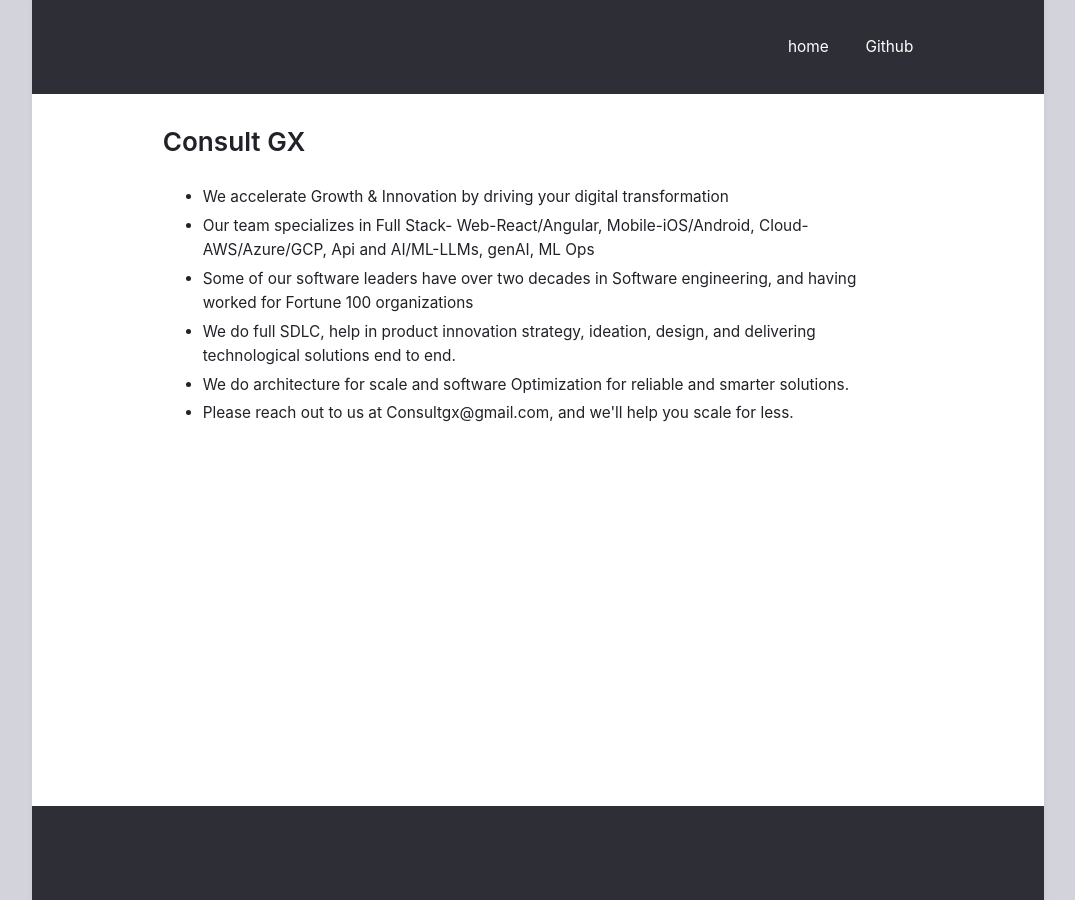
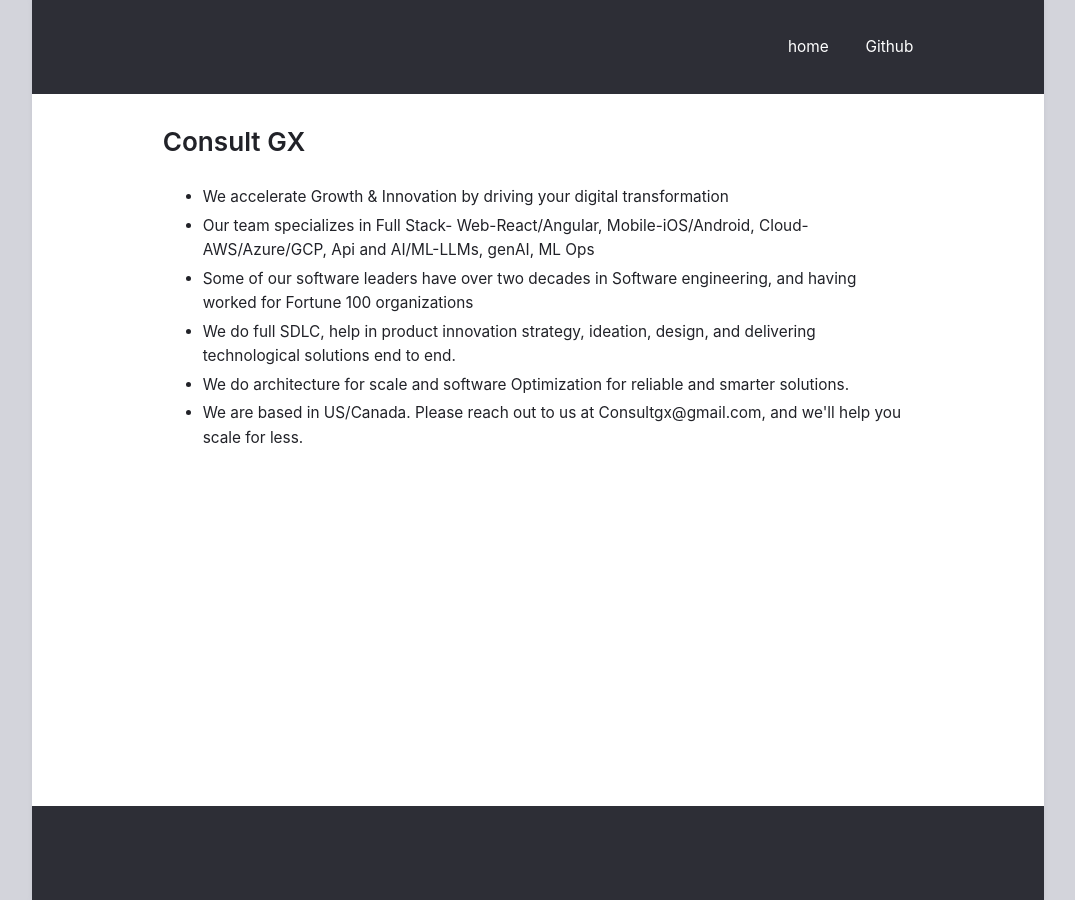
Before and after one commit to consultgx/consultgx.github.io, a Jekyll site: the page built from index.html, in a window 1280 px wide. Shown: the whole page, without its empty margins (102-1177 px from the left). Built offline with Jekyll 4.4.1, drawn with Linux system fonts in a browser that asks for light colours; some web fonts are replaced.

Commit message:
Update index.html

```diff
--- a/index.html
+++ b/index.html
@@ -13,7 +13,7 @@
 						<li class="topictext">Some of our software leaders have over two decades in Software engineering, and having worked for Fortune 100 organizations</li>
 						<li class="topictext">We do full SDLC, help in product innovation strategy, ideation, design, and delivering technological solutions end to end.</li>
 						<li class="topictext">We do architecture for scale and software Optimization for reliable and smarter solutions.</li>
-						<li class="topictext">Please reach out to us at Consultgx@gmail.com, and we'll help you scale for less.</li>
+						<li class="topictext">We are based in US/Canada. Please reach out to us at Consultgx@gmail.com, and we'll help you scale for less.</li>
 					</ul>
 				</div>
 </article>
```
